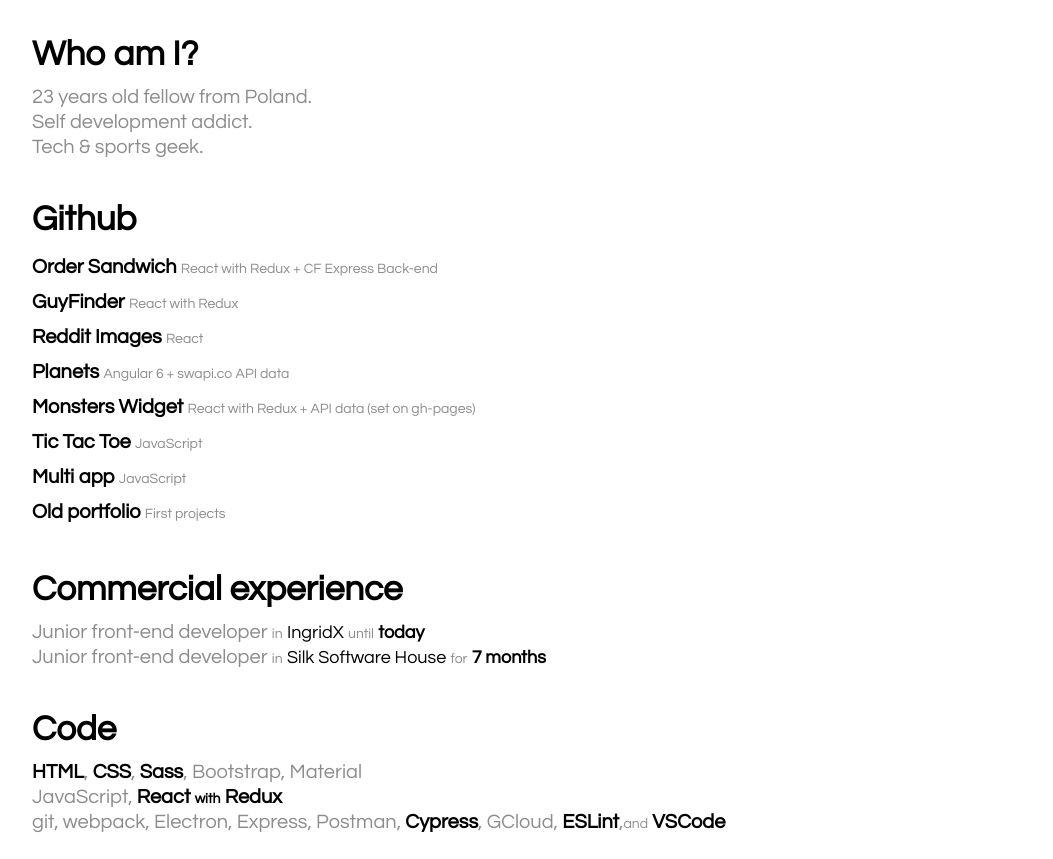
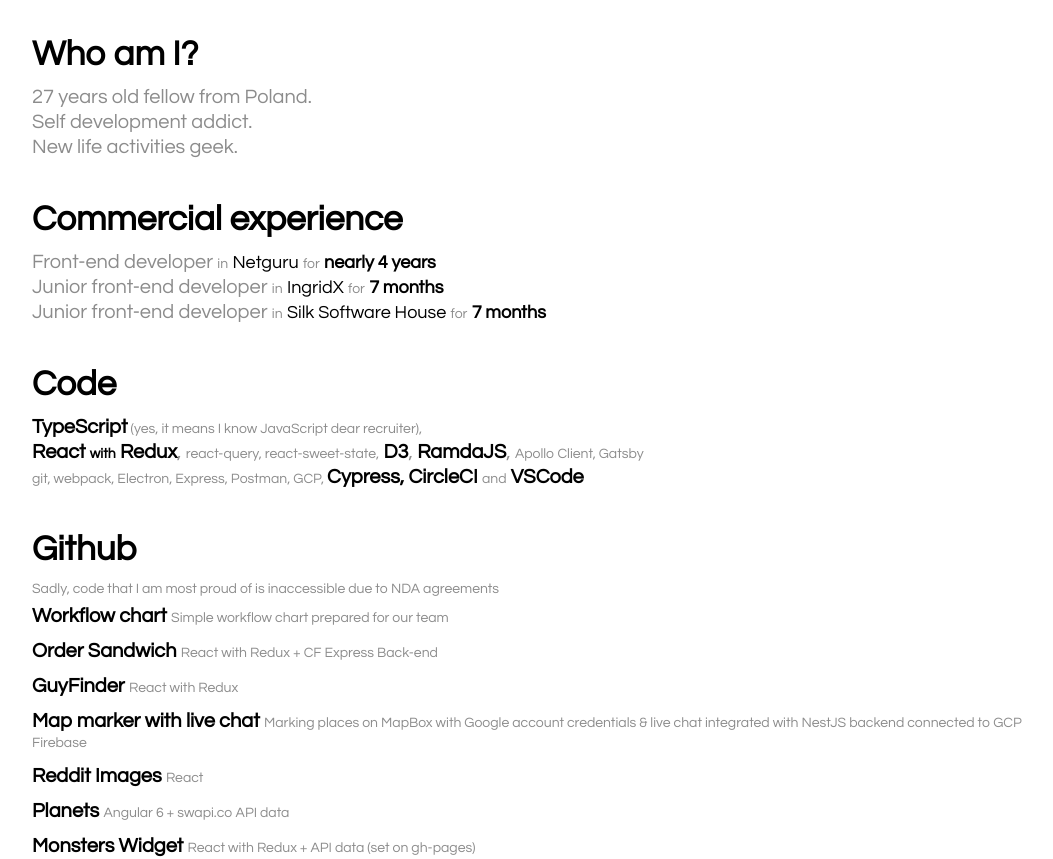
Before and after one commit to maciejwalewski/showcase, a plain HTML site: page index.html in a window 1280 px wide. Shown: the part 103-962 px from the top of the page, without its empty margins (96-1149 px from the left). Drawn offline with Linux system fonts and the light colour scheme.

Commit message:
update CV with new information, change age to count automatically

```diff
--- a/index.html
+++ b/index.html
@@ -22,12 +22,54 @@
     </section>
     <section id="about" class="column-center">
       <header class="slideIn">Who am I?</header>
-      <p class="slideIn">23 years old fellow from Poland.</p>
+      <p class="slideIn"><span id="age"></span> years old fellow from Poland.</p>
       <p class="slideIn">Self development addict.</p>
-      <p class="slideIn">Tech & sports geek.</p>
+      <p class="slideIn">New life activities geek.</p>
+    </section>
+    <section id="experience" class="column-center">
+      <header class="slideIn">Commercial experience</header>
+      <p class="record slideIn">
+        <span>Front-end developer</span>
+        <span class="record__spacer">in</span>
+        <span class="record__important">Netguru</span>
+        <span class="record__spacer">for</span>
+        <span class="record__important bold">nearly 4 years</span>
+      </p>
+      <p class="record slideIn">
+        <span>Junior front-end developer</span>
+        <span class="record__spacer">in</span>
+        <span class="record__important">IngridX</span>
+        <span class="record__spacer">for</span>
+        <span class="record__important bold">7 months</span>
+      </p>
+      <p class="record slideIn">
+        <span>Junior front-end developer</span>
+        <span class="record__spacer">in</span>
+        <span class="record__important">Silk Software House</span>
+        <span class="record__spacer">for</span>
+        <span class="record__important bold">7 months</span>
+      </p>
+    </section>
+    <section id="stack" class="column-center">
+      <header class="slideIn">Code</header>
+      <p class="record slideIn">
+        <span class="bold">TypeScript</span><span class="record__spacer"> (yes, it means I know JavaScript dear recruiter),</span>
+      </p>
+      <p class="record slideIn">
+        <span class="bold">React <span class="record__spacer">with</span> Redux</span>,
+        <span class="record__spacer">react-query, react-sweet-state,</span>
+        <span class="bold">D3</span>, <span class="bold">RamdaJS</span>,
+        <span class="record__spacer">Apollo Client, Gatsby</span>
+      </p>
+      <p class="slideIn"><span class="record__spacer">git, webpack, Electron, Express, Postman, GCP, </span><span class="bold">Cypress, CircleCI</span> <span class="record__spacer">and</span> <span class="bold">VSCode</span></p>
     </section>
     <section id="github" class="column-center">
       <header class="slideIn">Github</header>
+      <p class="slideIn record__spacer">Sadly, code that I am most proud of is inaccessible due to NDA agreements</p>
+      <p class="link-box slideIn">
+        <a class="link-box__anchor bold" href="https://github.com/maciejwalewski/task-flow-chart" target="blank">Workflow chart</a>
+        <span class="link-box__details">Simple workflow chart prepared for our team</span>
+      </p>
       <p class="link-box slideIn">
         <a class="link-box__anchor bold" href="https://github.com/maciejwalewski/order-sandwich" target="blank">Order Sandwich</a>
         <span class="link-box__details">React with Redux + CF Express Back-end</span>
@@ -35,6 +77,10 @@
       <p class="link-box slideIn">
         <a class="link-box__anchor bold" href="https://github.com/maciejwalewski/GuyFinder" target="blank">GuyFinder</a>
         <span class="link-box__details">React with Redux</span>
+      </p>
+      <p class="link-box slideIn">
+        <a class="link-box__anchor bold" href="https://github.com/maciejwalewski/romannator-fe" target="blank">Map marker with live chat</a>
+        <span class="link-box__details">Marking places on MapBox with Google account credentials & live chat integrated with NestJS backend connected to GCP Firebase
       </p>
       <p class="link-box slideIn">
         <a class="link-box__anchor bold" href="https://github.com/maciejwalewski/reddit-images" target="blank">Reddit Images</a>
@@ -63,37 +109,22 @@
       </p>
     </section>
     <section id="experience" class="column-center">
-      <header class="slideIn">Commercial experience</header>
+      <header class="slideIn">Softs</header>
       <p class="record slideIn">
-        <span>Junior front-end developer</span>
-        <span class="record__spacer">in</span>
-        <span class="record__important">IngridX</span>
-        <span class="record__spacer">until</span>
-        <span class="record__important bold">today</span>
+        <span class="bold">Agile/SCRUM</span>
+        <span class="record__spacer">in my blood</span>
       </p>
       <p class="record slideIn">
-        <span>Junior front-end developer</span>
-        <span class="record__spacer">in</span>
-        <span class="record__important">Silk Software House</span>
-        <span class="record__spacer">for</span>
-        <span class="record__important bold">7 months</span>
+        <span class="bold">Planning-first mindset</span>
       </p>
-    </section>
-    <section id="stack" class="column-center">
-      <header class="slideIn">Code</header>
-      <p class="slideIn">
-        <span class="bold">HTML</span>,
-        <span class="bold">CSS</span>,
-        <span class="bold">Sass</span>, Bootstrap, Material
+      <p class="record slideIn">
+        <span class="bold">Direct contact enthusiast</span>
+        <span class="record__spacer">(quick calls for life!)</span>
       </p>
-      <p class="record slideIn">JavaScript, <span class="bold">React <span class="record__spacer">with</span> Redux</span></p>
-      <p class="slideIn">git, webpack, Electron, Express, Postman, <span class="bold">Cypress</span>, GCloud, <span class="bold">ESLint</span>,<span class="record__spacer">and</span> <span class="bold">VSCode</span></p>
-    </section>
-    <section id="what-now" class="column-center">
-      <header class="slideIn">What now?</header>
-      <p class="slideIn">Learning pure <span class="bold">JavaScript</span> and <span class="bold">Redux</span>
-        possibilities.</p>
-      <p class="slideIn">On a par with back-end basics - <span class="bold">NodeJS</span> and <span class="bold">Express</span>.</p>
+      <p class="record slideIn">
+        <span class="bold">Finding solution, not the culprit</span>
+        <span class="record__spacer">attitude</span>
+      </p>
     </section>
     <footer id="contact" class="column-center">
       <header class="slideIn">Contact</header>
--- a/js/scripts.js
+++ b/js/scripts.js
@@ -1,5 +1,6 @@
 document.addEventListener("DOMContentLoaded", function () {
   document.getElementById("hideAll").style.display = "none";
+
   function slideInElementsFunc() {
     let slideInElements = document.getElementsByClassName('slideIn');
 
@@ -12,4 +13,7 @@ document.addEventListener("DOMContentLoaded", function () {
 
   setTimeout(slideInElementsFunc, 1000);
 
+  var currentYear = new Date().getFullYear();
+  var age = Math.abs(currentYear - 1995);
+  document.getElementById("age").textContent = age;
 });
--- a/styles/stylesheet.scss
+++ b/styles/stylesheet.scss
@@ -79,10 +79,12 @@ footer {
   &__important {
     font-size: 18px;
     color: black;
+    margin: 10px 0;
   }
 
   &__spacer {
     font-size: 14px;
+    margin: 10px 0;
   }
 }
 
```
